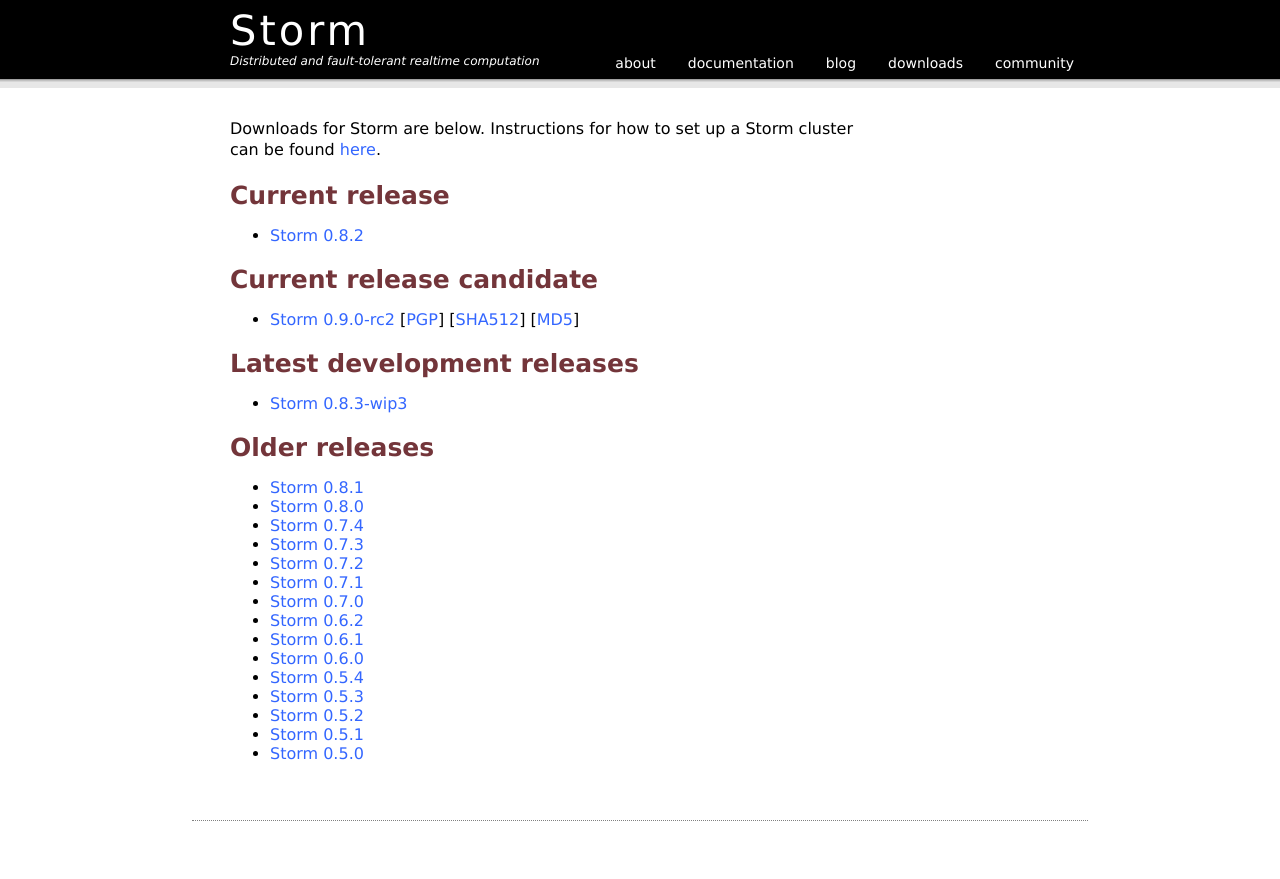
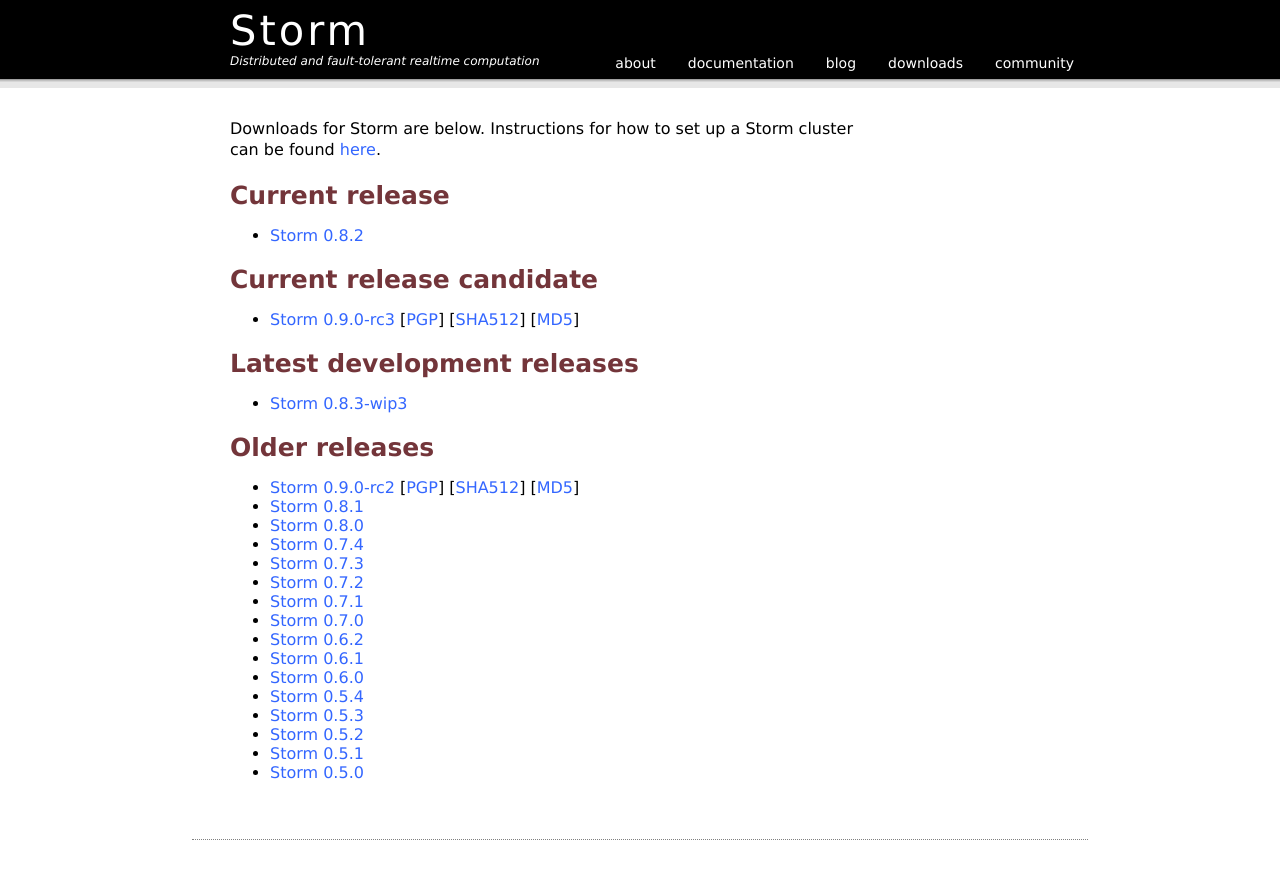
Before and after one commit to nathanmarz/storm-website, a Jekyll site: the page built from downloads.html, in a window 1280 px wide. Shown: the top 879 px of the page. Built offline with Jekyll 4.4.1, drawn with Linux system fonts in a browser that asks for light colours; Markdown is read by kramdown in place of the engine named in the settings.

Commit message:
release 0.9.0-rc3

```diff
--- a/downloads.html
+++ b/downloads.html
@@ -28,8 +28,10 @@ older:
   </ul>
   <h2>Current release candidate</h2>
   <ul>
-  <li><a href="https://dl.dropboxusercontent.com/s/p5wf0hsdab5n9kn/storm-0.9.0-rc2.zip">Storm 0.9.0-rc2</a>
-	  [<a href="release/storm-0.9.0-rc2.zip.asc">PGP</a>] [<a href="release/storm-0.9.0-rc2.zip.sha">SHA512</a>] [<a href="release/storm-0.9.0-rc2.zip.md5">MD5</a>]
+  <li><a href="https://dl.dropboxusercontent.com/s/t8m516l2kadt7c6/storm-0.9.0-rc3.zip">Storm 0.9.0-rc3</a>
+     [<a href="release/storm-0.9.0-rc3.zip.asc">PGP</a>]
+     [<a href="release/storm-0.9.0-rc3.zip.sha">SHA512</a>]
+     [<a href="release/storm-0.9.0-rc3.zip.md5">MD5</a>]
   </li>
   </ul>
   <h2>Latest development releases</h2>
@@ -38,6 +40,11 @@ older:
   </ul>
   <h2>Older releases</h2>
   <ul>
+  <li><a href="https://dl.dropboxusercontent.com/s/p5wf0hsdab5n9kn/storm-0.9.0-rc2.zip">Storm 0.9.0-rc2</a>
+     [<a href="release/storm-0.9.0-rc2.zip.asc">PGP</a>]
+     [<a href="release/storm-0.9.0-rc2.zip.sha">SHA512</a>]
+     [<a href="release/storm-0.9.0-rc2.zip.md5">MD5</a>]
+  </li>
   {% for r in page.older %}
 <li><a href="https://www.dropbox.com/s/{{ r.first[1] }}/storm-{{ r.first[0] }}.zip">Storm {{ r.first[0] }}</a></li>
   {% endfor %}
```
Also changed, not shown: 3 other files.
